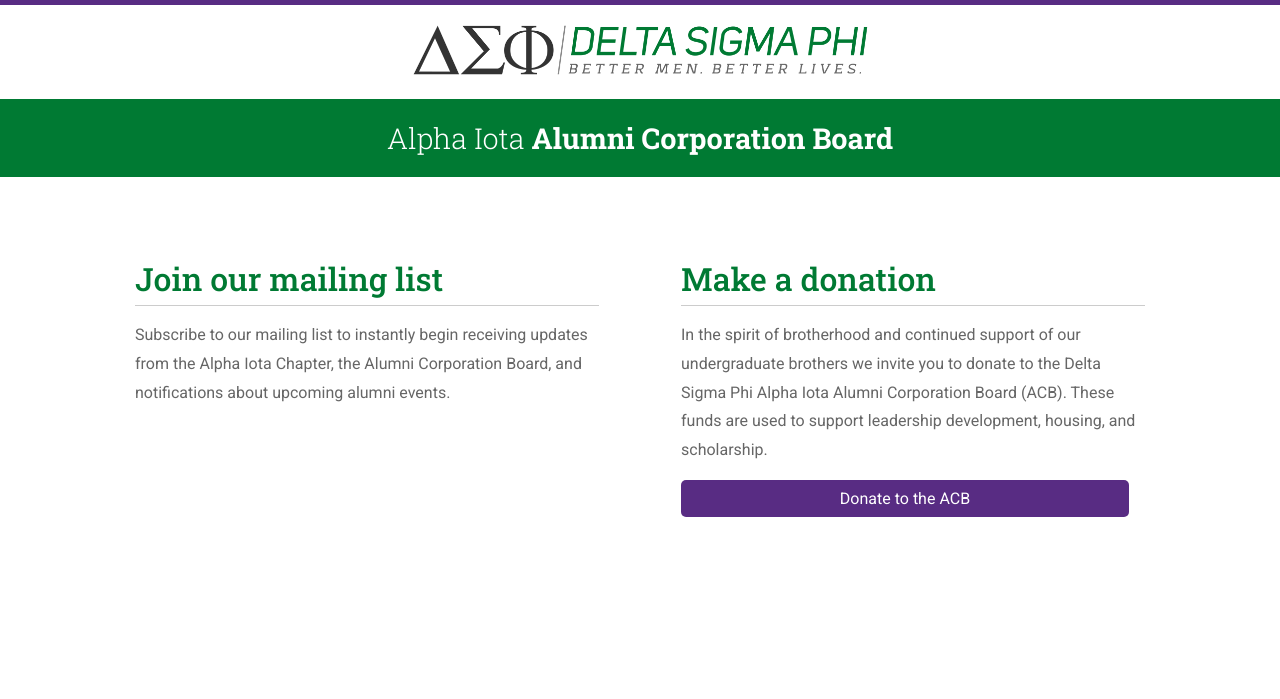
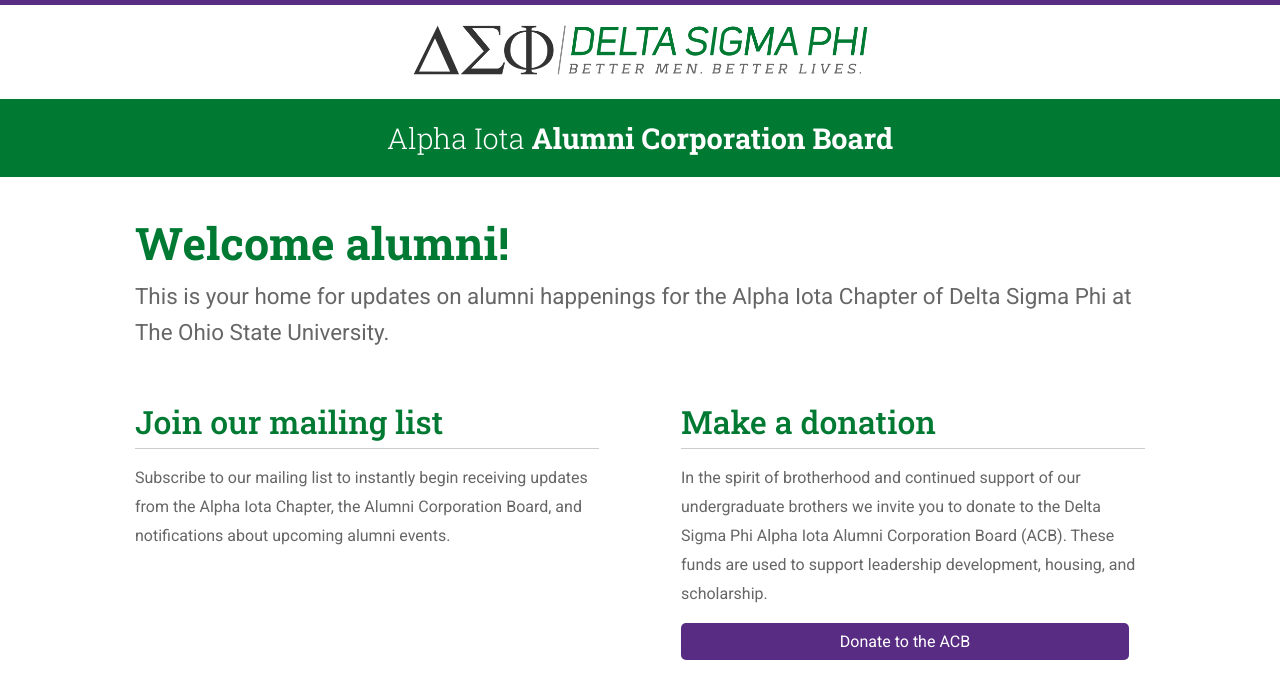
Before and after one commit to justinsoltesz/deltasigosuacb, a Jekyll site: the page built from index.html, in a window 1280 px wide. Shown: the top 699 px of the page. Built offline with Jekyll 4.4.1, drawn with Linux system fonts in a browser that asks for light colours.

Commit message:
add page intro to home page

```diff
--- a/_sass/pages/_page.scss
+++ b/_sass/pages/_page.scss
@@ -18,29 +18,24 @@
     }
 
     .page-intro {
-        font-size: 1.2em;
-        line-height: 1.8;
-        color: $color-secondary;
-        margin-bottom: 20px;
+        font-size: 1.4em;
+        line-height: 1.6;
+        margin-bottom: 0;
+        color: $color-text-primary;
+        padding: 0 20px;
 
         &__title {
             font-family: $font-stack-title;
-            font-size: 2.5em;
+            font-size: 2em;
             margin: 0;
             padding: 0;
-            color: $color-secondary;
-        }
-
-        &__cssac-website {
-            font-size: 0.8em;
-
-            @include bp-large {
-                float: right;
-                margin-top: 15px;
-            }
+            color: $color-primary;
         }
 
         p {
+            margin: 0;
+            padding: 0;
+            color: $color-text-alt;
             a {
                 &:hover,
                 &:active {
--- a/index.html
+++ b/index.html
@@ -2,6 +2,10 @@
 title: "Delta Sigma Phi Alpha Iota Alumni Corporation Board"
 layout: default
 ---
+<div class="page-intro">
+    <h1 class="page-intro__title">Welcome alumni!</h1>
+    <p>This is your home for updates on alumni happenings for the Alpha Iota Chapter of Delta Sigma Phi at The Ohio State University.</p>
+</div>
 <div class="stuff-container">
     <!--<div class="stuff">
         <h1 class="stuff__title">Upcoming events</h1>
```
